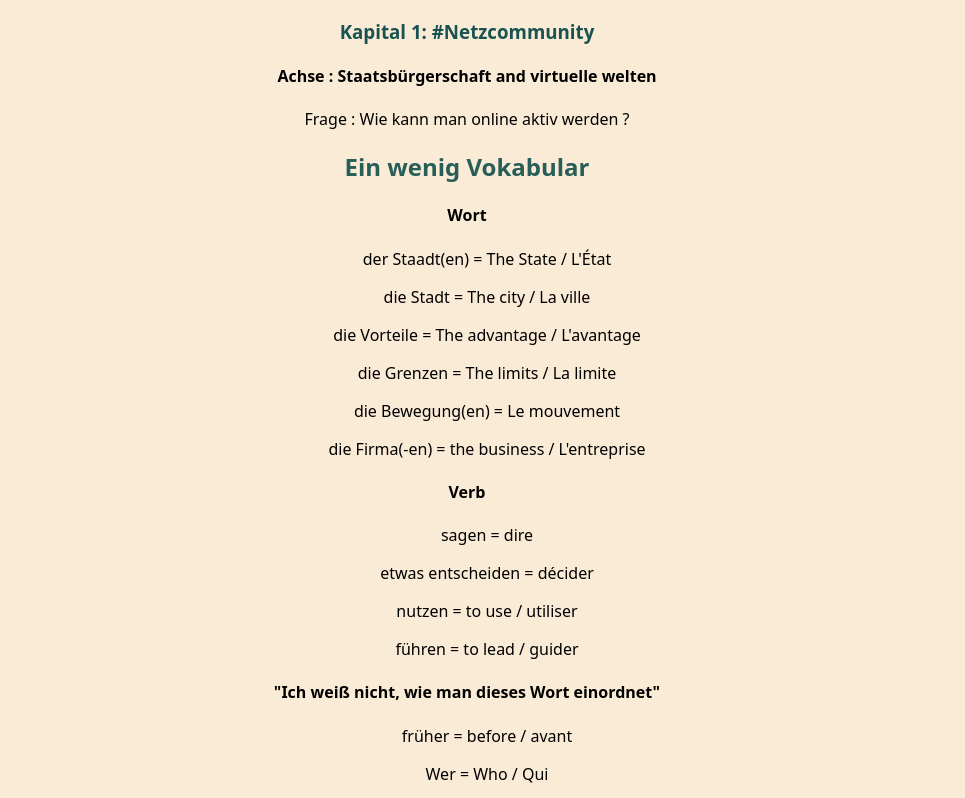
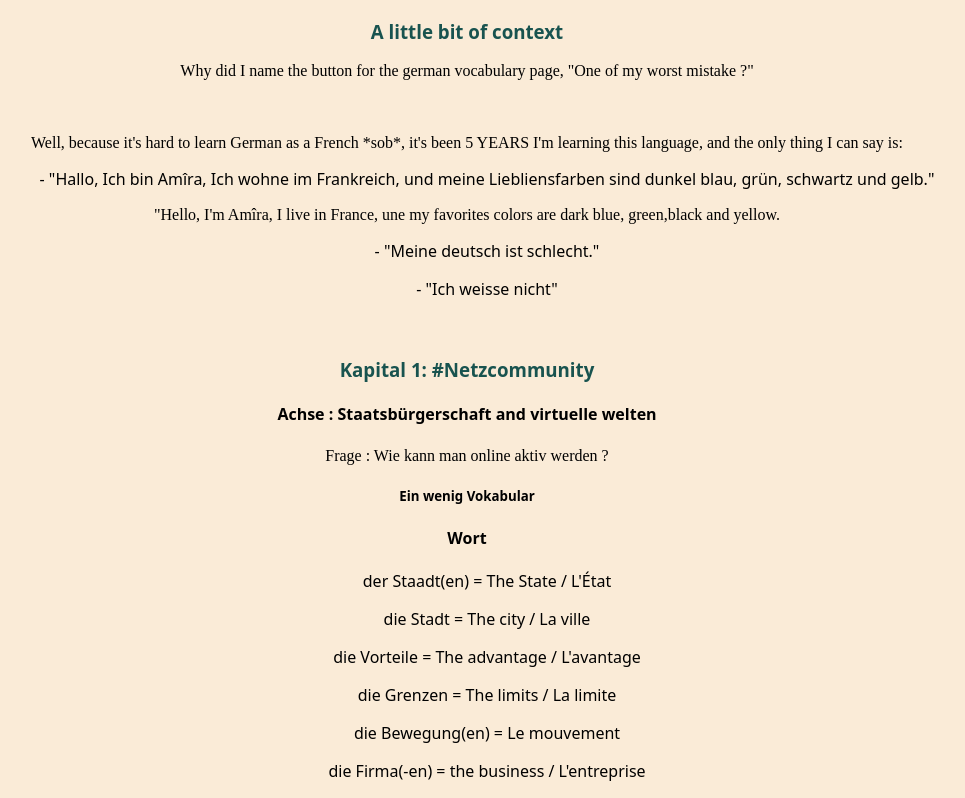
Before and after one commit to AAA-like-the-batterie/weirdwebsite, a plain HTML site: page German.html in a window 1280 px wide. Shown: the top 798 px of the page, without its empty margins (173-1138 px from the left). Drawn offline with Linux system fonts and the light colour scheme.

```diff
--- a/German.html
+++ b/German.html
@@ -6,12 +6,20 @@
     <link rel="stylesheet" href="style.css" />
  </head>
 
+<h3>A little bit of context</h3>
+<p> Why did I name the button for the german vocabulary page, "One of my worst mistake ?"</p><br>
+<p>Well, because it's hard to learn German as a French *sob*, it's been 5 YEARS I'm learning this language, and the only thing I can say is:</p>
+<ul>- "Hallo, Ich bin Amîra, Ich wohne im Frankreich, und meine Liebliensfarben sind dunkel blau, grün, schwartz und gelb."</ul>
+<p> "Hello, I'm Amîra, I live in France, une my favorites colors are dark blue, green,black and yellow.</p>
+<ul>- "Meine deutsch ist schlecht."</ul>
+<ul>- "Ich weisse nicht"</ul><br>
+
 
  <section id = "#Netzcommunity">
  <h3> Kapital 1: #Netzcommunity</h3>
       <h4>Achse : Staatsbürgerschaft and virtuelle welten</h4>
       <p>Frage : Wie kann man online aktiv werden ?</p>
-    <h1>Ein wenig Vokabular</h1>
+    <h5>Ein wenig Vokabular</h1>
    <div id = "Vokabular">
     <h4>Wort</h4>
     <ul>der Staadt(en) = The State / L'État</ul>
--- a/style.css
+++ b/style.css
@@ -14,6 +14,11 @@ body {
      text-align: center;
  }
 
+ p{
+   text-align: center;
+   font-family:"Comic Relief"
+
+ }
 
 
  .comic-relief-regular {
@@ -44,6 +49,7 @@ nav.navbar {
   display: block;
   justify-content: center;
   background-color: #0d2b29;
+  border-radius: 25px;
   padding: 10px 0;
 }
 
@@ -55,3 +61,9 @@ nav.navbar a {
   border-radius: 25px;
   transition: background-color 0.3s;
 }
+
+.video-container {
+    position: relative; /* contexte de référence */
+    width: 640px;
+    margin: 20px auto;
+  }
```
Also changed, not shown: index.html (+5 -3 lines), picture/Yees.png (deleted), 1 other file.
